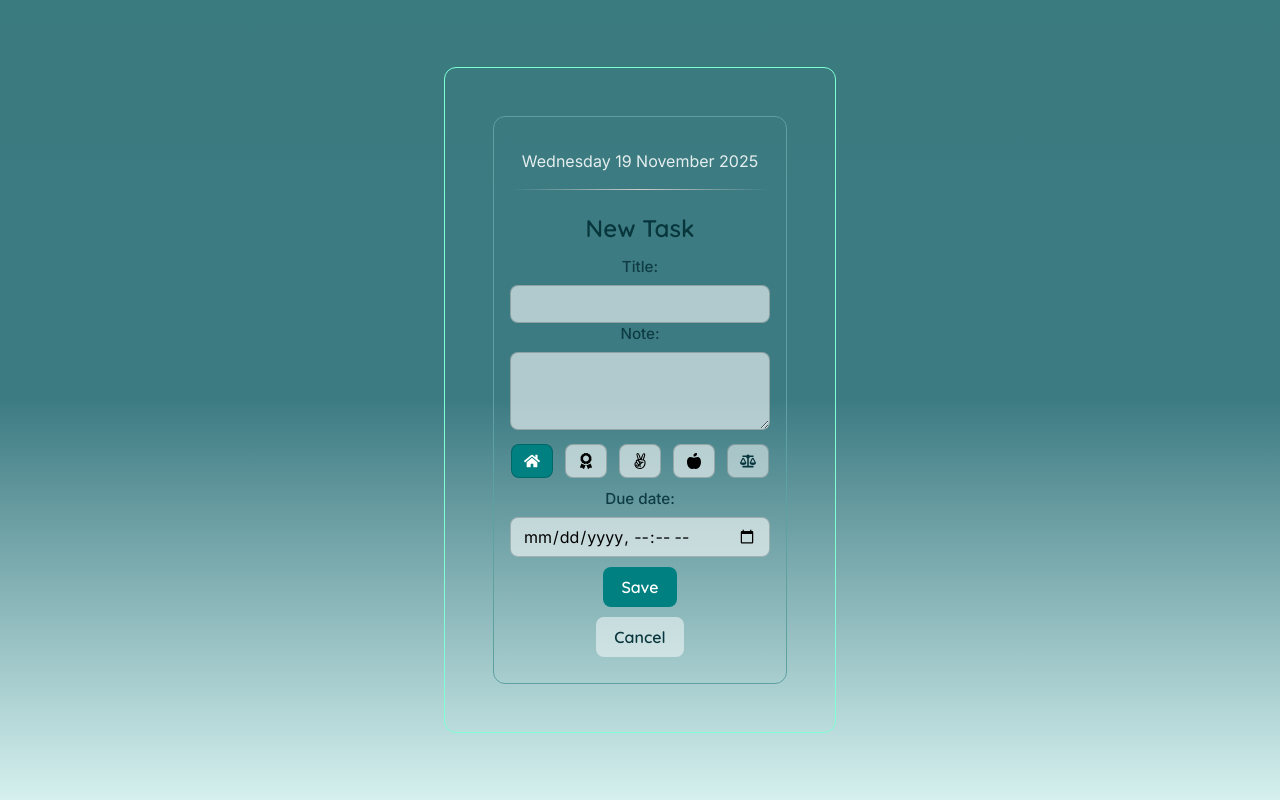
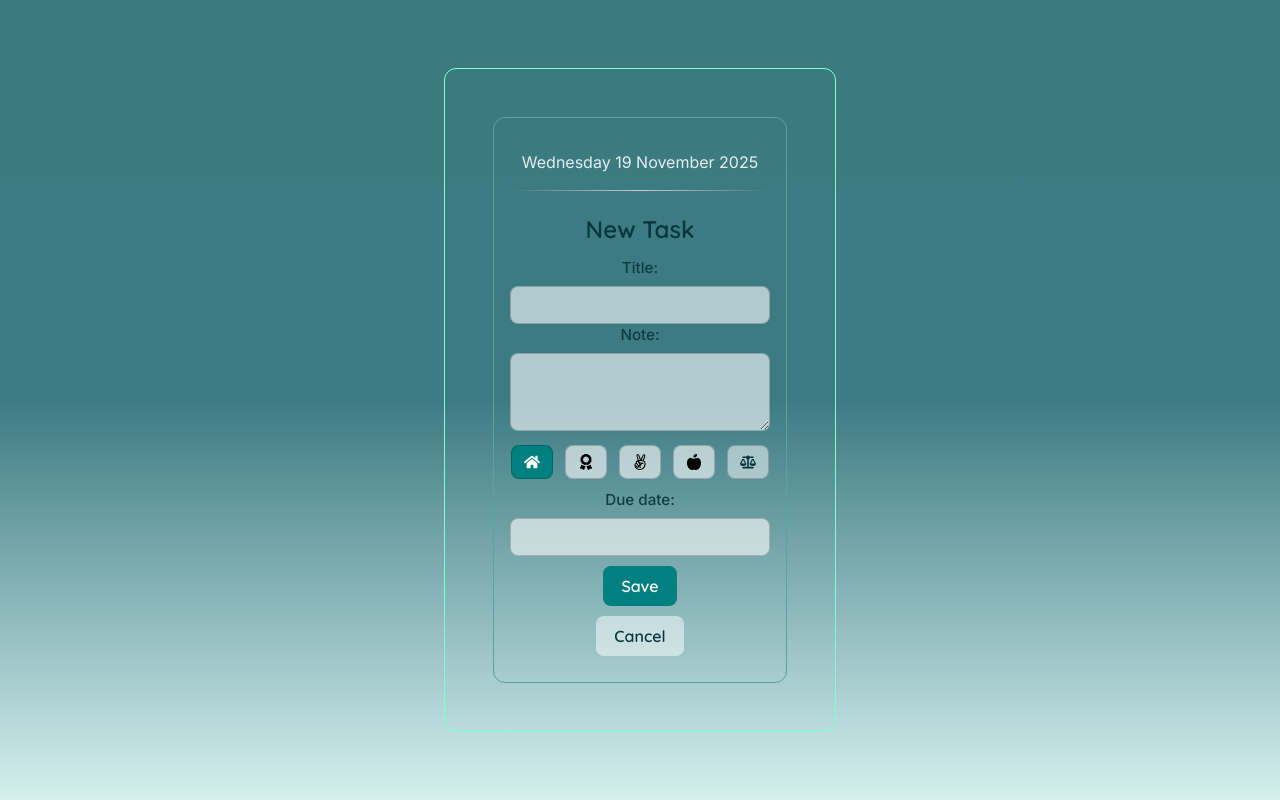
Before and after one commit to AlenaB-dev/ToDoApp, a React (Vite) app in the folder my-app/: page / in a window 1280 px wide. Both pictures are taken after a click on the button "Add new task". Built offline with nearby package versions, Linux system fonts and the light colour scheme.

Commit message:
feat: add React DatePicker component

```diff
--- a/my-app/package.json
+++ b/my-app/package.json
@@ -11,7 +11,9 @@
   },
   "dependencies": {
     "@react-icons/all-files": "^4.1.0",
+    "date-fns": "^4.1.0",
     "react": "^19.2.0",
+    "react-datepicker": "^8.9.0",
     "react-dom": "^19.2.0",
     "react-icons": "^5.5.0",
     "uuid": "^13.0.0"
--- a/my-app/src/components/Todos/AddTaskForm.jsx
+++ b/my-app/src/components/Todos/AddTaskForm.jsx
@@ -1,4 +1,8 @@
 import { useState } from "react";
+import DatePicker from "react-datepicker";
+import "react-datepicker/dist/react-datepicker.css";
+import enGB from "date-fns/locale/en-GB"; // английская локаль
+
 import moduleStyle from "./AddTaskForm.module.css";
 import TodoActions from "./TodoActions.jsx";
 
@@ -38,11 +42,13 @@ const AddTaskForm = ({ onSubmit, onClose }) => {
 
       <label>
         Due date:{" "}
-        <input
+        <DatePicker
           className={moduleStyle.input}
-          type="datetime-local"
-          value={dueDate}
-          onChange={(e) => setDueDate(e.target.value)}
+          selected={dueDate}
+          onChange={(date) => setDueDate(date)}
+          showTimeSelect
+          dateFormat="Pp"
+          locale={enGB}
         />
       </label>
 
```
Also changed, not shown: 1 other file (tests, documents, lock files or other folders).
